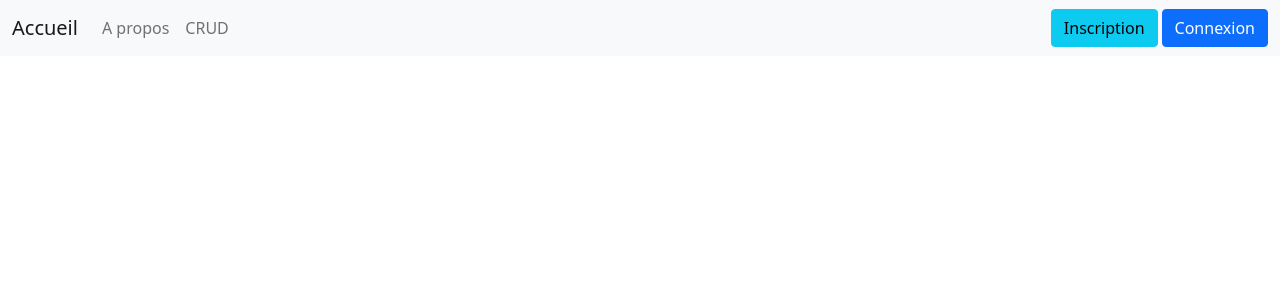
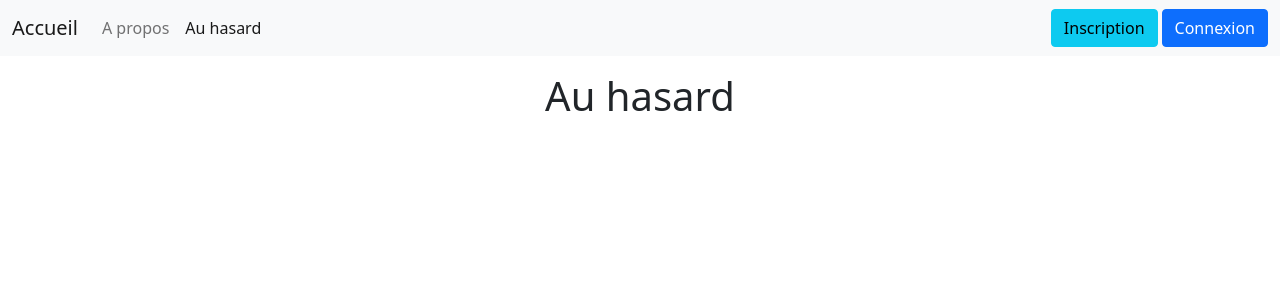
Before and after one commit to MrCookie78/Vue3FullStack, a Vue app in the folder frontend/: page /hasard in a window 1280 px wide. Shown: the top 300 px of the page. Built offline with nearby package versions, Linux system fonts and the light colour scheme.

Commit message:
Adaptation de la navbar

```diff
--- /dev/null
+++ b/frontend/src/components/AuHasard.vue
@@ -0,0 +1,7 @@
+<script setup></script>
+
+<template>
+  <div class="row text-center">
+    <h1>Au hasard</h1>
+  </div>
+</template>
--- a/frontend/src/components/NavBar.vue
+++ b/frontend/src/components/NavBar.vue
@@ -40,6 +40,15 @@ function logoutUser() {
           </li>
           <li class="nav-item">
             <router-link
+              :to="{ name: 'hasard' }"
+              class="nav-link"
+              :class="{ active: $route.name == 'hasard' }"
+            >
+              Au hasard
+            </router-link>
+          </li>
+          <li v-if="user" class="nav-item">
+            <router-link
               :to="{ name: 'crud' }"
               class="nav-link"
               :class="{ active: $route.name == 'crud' }"
--- a/frontend/src/router.js
+++ b/frontend/src/router.js
@@ -2,6 +2,7 @@ import { createWebHistory, createRouter } from "vue-router";
 
 import AccueilPage from "@/components/AccueilPage.vue";
 import AproposPage from "@/components/AproposPage.vue";
+import AuHasard from "@/components/AuHasard.vue";
 import CrudPage from "@/components/CrudPage.vue";
 import UserLogin from "@/components/UserLogin.vue";
 import InscriptionForm from "@/components/InscriptionForm.vue";
@@ -23,9 +24,17 @@ const router = createRouter({
       component: AproposPage,
     },
     {
+      path: "/hasard",
+      name: "hasard",
+      component: AuHasard,
+    },
+    {
       path: "/crud",
       name: "crud",
       component: CrudPage,
+      beforeEnter: function () {
+        if (!user.value) return { name: "accueil" };
+      },
     },
     {
       path: "/login",
```
